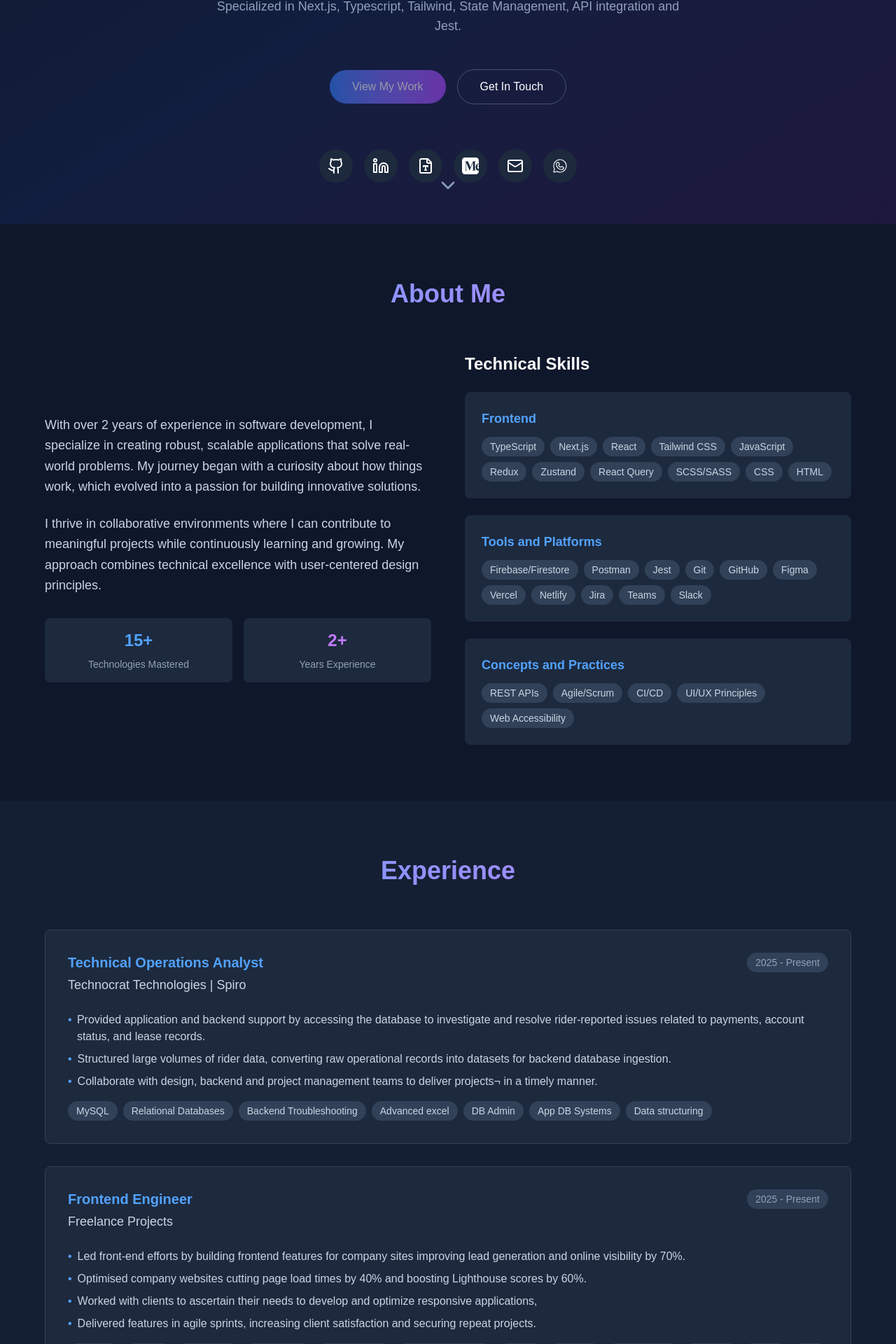
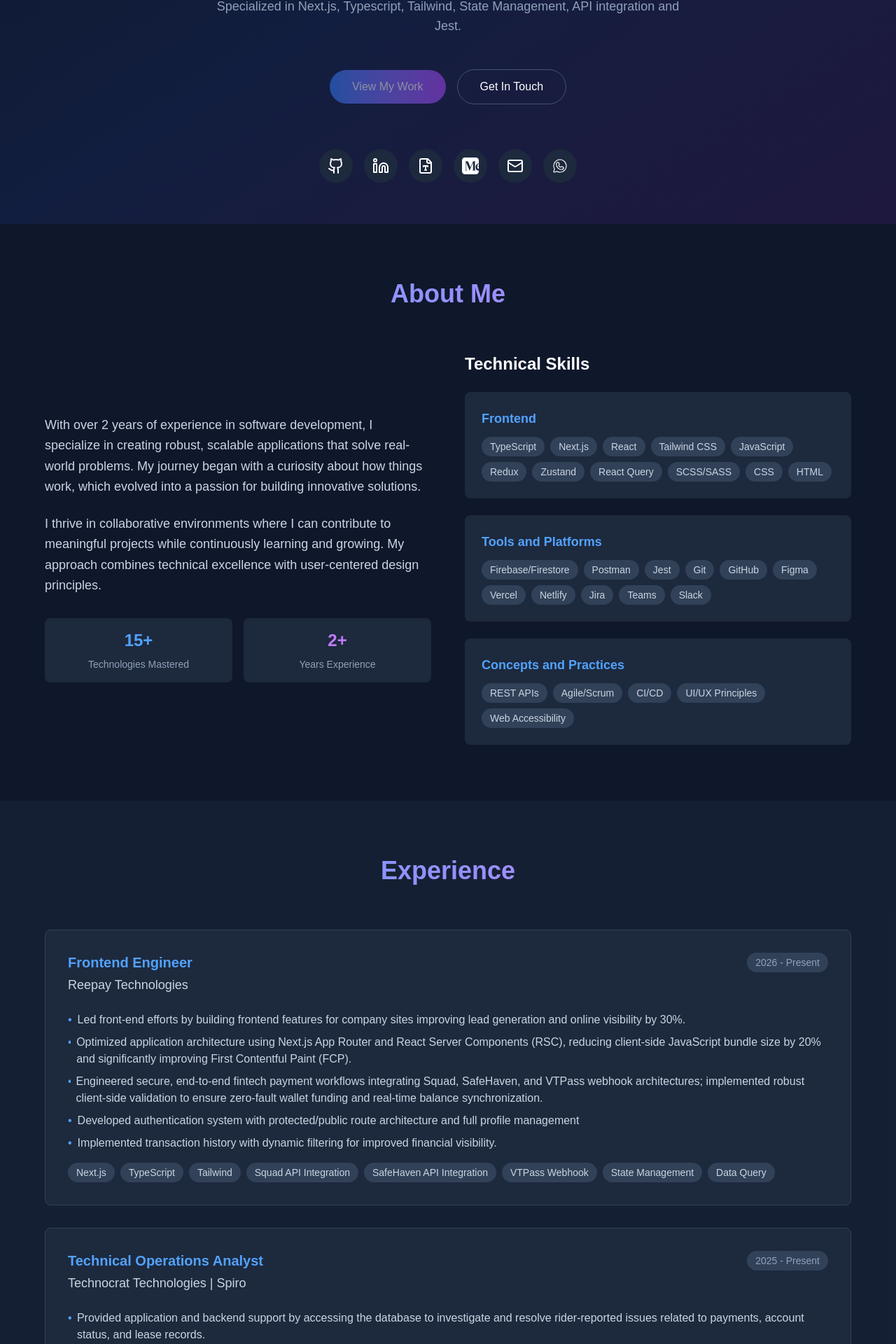
Before and after one commit to TaiwoSaidat/taiwo-oyewale, a Next.js app: page / in a window 1280 px wide. Shown: the part 480-2400 px from the top of the page at 70% size. Built offline with nearby package versions, Linux system fonts and the light colour scheme.

Commit message:
add experience, revamp social media links code

```diff
--- a/src/portfolio.tsx
+++ b/src/portfolio.tsx
@@ -48,6 +48,12 @@ interface Experience {
   description: string[];
   tech: string[];
 }
+
+type Socials = {
+  href: string;
+  icon: React.ReactNode;
+  label: string;
+};
 
 const Portfolio: React.FC = () => {
   const [activeSection, setActiveSection] = useState("hero");
@@ -235,6 +241,29 @@ const Portfolio: React.FC = () => {
 
   const experiences: Experience[] = [
     {
+      id: 5,
+      company: "Reepay Technologies",
+      position: "Frontend Engineer",
+      duration: "2026 - Present",
+      description: [
+        "Led front-end efforts by building frontend features for company sites improving lead generation and online visibility by 30%.",
+        "Optimized application architecture using Next.js App Router and React Server Components (RSC), reducing client-side JavaScript bundle size by 20% and significantly improving First Contentful Paint (FCP).",
+        "Engineered secure, end-to-end fintech payment workflows integrating Squad, SafeHaven, and VTPass webhook architectures; implemented robust client-side validation to ensure zero-fault wallet funding and real-time balance synchronization.",
+        "Developed authentication system with protected/public route architecture and full profile management",
+        "Implemented transaction history with dynamic filtering for improved financial visibility.",
+      ],
+      tech: [
+        "Next.js",
+        "TypeScript",
+        "Tailwind",
+        "Squad API Integration",
+        "SafeHaven API Integration",
+        "VTPass Webhook",
+        "State Management",
+        "Data Query",
+      ],
+    },
+    {
       id: 4,
       company: "Technocrat Technologies | Spiro",
       position: "Technical Operations Analyst",
@@ -317,6 +346,69 @@ const Portfolio: React.FC = () => {
         "Collaborated in a cross-functional team working in an Agile environment to present MVP in a timely manner.",
       ],
       tech: ["Reactjs", "SCSS/SASS", "Tailwind", "CSS", "JavaScript", "HTML5"],
+    },
+  ];
+
+  const socials: Socials[] = [
+    {
+      href: "https://github.com/TaiwoSaidat",
+      icon: (
+        <Github
+          size={24}
+          className="group-hover:text-blue-400 transition-colors"
+        />
+      ),
+      label: "GitHub",
+    },
+    {
+      href: "https://www.linkedin.com/in/taiwo-oyewale199/",
+      icon: (
+        <Linkedin
+          size={24}
+          className="group-hover:text-blue-400 transition-colors"
+        />
+      ),
+      label: "LinkedIn",
+    },
+    {
+      href: "/Taiwo_Oyewale_Resume_Frontend_Engineer.pdf",
+      icon: (
+        <FileType
+          size={24}
+          className="group-hover:text-blue-400 transition-colors"
+        />
+      ),
+      label: "Resume",
+    },
+    {
+      href: "https://medium.com/@oyewaletaiwo1803",
+      icon: (
+        <SiMedium
+          size={24}
+          className="group-hover:text-blue-400 transition-colors"
+        />
+      ),
+      label: "Medium",
+    },
+    {
+      href: "mailto:oyewaletaiwo1803@gmail.com",
+      icon: (
+        <Mail
+          size={24}
+          className="group-hover:text-blue-400 transition-colors"
+        />
+      ),
+      label: "Email",
+    },
+    {
+      href: "https://wa.me/+2348145701901",
+      icon: (
+        <PiWhatsappLogoLight
+          size={24}
+          className="group-hover:text-blue-400 transition-colors"
+        />
+      ),
+      label: "WhatsApp",
     },
   ];
 
@@ -407,7 +499,7 @@ const Portfolio: React.FC = () => {
         id="hero"
         className="  min-h-screen pt-8 flex items-center justify-center px-6 bg-gradient-to-br from-slate-900 via-blue-900/20 to-purple-900/20"
       >
-        <div className="text-center max-w-4xl mx-auto">
+        <div className="text-center max-w-4xl mx-auto space-y-8 ">
           <div className="mb-8 relative">
             <div className="w-32 h-32 mx-auto rounded-full bg-gradient-to-r from-blue-500 to-purple-500 p-1">
               <div className="w-full h-full rounded-full bg-slate-800 flex items-center justify-center">
@@ -428,7 +520,8 @@ const Portfolio: React.FC = () => {
           </h1>
 
           <p className="text-xl md:text-2xl text-slate-300 mb-8 leading-relaxed">
-            Frontend Developer crafting exceptional digital experiences
+            Frontend Developer
+            {/* crafting exceptional digital experiences */}
           </p>
 
           <p className="text-lg text-slate-400 mb-12 max-w-2xl mx-auto">
@@ -452,78 +545,23 @@ const Portfolio: React.FC = () => {
             </button>
           </div>
           {/* social media links */}
-          <div className="flex justify-center flex-wrap gap-4 p-4 ">
+          <div className="flex justify-center flex-wrap gap-4 p-4">
+            {socials.map(({ href, icon, label }) => (
               <Link
-              href="https://github.com/TaiwoSaidat"
+                key={label}
+                href={href}
                 target="_blank"
                 rel="noopener noreferrer"
                 className="p-3 bg-slate-800 rounded-full hover:bg-slate-700 hover:scale-115 transition-all duration-300 group"
               >
-              <Github
-                size={24}
-                className="group-hover:text-blue-400 transition-colors"
-              />
+                {icon}
               </Link>
-            <Link
-              href="https://www.linkedin.com/in/taiwo-oyewale199/"
-              target="_blank"
-              rel="noopener noreferrer"
-              className="p-3 bg-slate-800 rounded-full hover:bg-slate-700 hover:scale-115 transition-all duration-300 group"
-            >
-              <Linkedin
-                size={24}
-                className="group-hover:text-blue-400 transition-colors"
-              />
-            </Link>
-            <Link
-              href="/Taiwo_Oyewale_Resume_Frontend_Engineer.pdf"
-              target="_blank"
-              rel="noopener noreferrer"
-              className="p-3 bg-slate-800 rounded-full hover:bg-slate-700 hover:scale-115 transition-all duration-300 group"
-            >
-              <FileType
-                size={24}
-                className="group-hover:text-blue-400 transition-colors"
-              />
-            </Link>
-            <Link
-              href="https://medium.com/@oyewaletaiwo1803"
-              target="_blank"
-              rel="noopener noreferrer"
-              className="p-3 bg-slate-800 rounded-full hover:bg-slate-700 hover:scale-115 transition-all duration-300 group"
-            >
-              <SiMedium
-                size={24}
-                className="group-hover:text-blue-400 transition-colors"
-              />
-            </Link>
-            <Link
-              href="mailto:oyewaletaiwo1803@gmail.com"
-              target="_blank"
-              rel="noopener noreferrer"
-              className="p-3 bg-slate-800 rounded-full hover:bg-slate-700 hover:scale-115 transition-all duration-300 group"
-            >
-              <Mail
-                size={24}
-                className="group-hover:text-blue-400 transition-colors"
-              />
-            </Link>
-            <Link
-              href="https://wa.me/+2348145701901"
-              target="_blank"
-              rel="noopener noreferrer"
-              className="p-3 bg-slate-800 rounded-full hover:bg-slate-700 hover:scale-115 transition-all duration-300 group"
-            >
-              <PiWhatsappLogoLight
-                size={24}
-                className="group-hover:text-blue-400 transition-colors"
-              />
-            </Link>
+            ))}
           </div>
 
-          <div className="absolute bottom-8 left-1/2 transform -translate-x-1/2 animate-bounce">
+          {/* <div className="absolute bottom-8 left-1/2 transform -translate-x-1/2 animate-bounce">
             <ChevronDown size={32} className="text-slate-400" />
-          </div>
+          </div> */}
         </div>
       </section>
 
```
Lines whose indentation alone changed are shown as unchanged.
